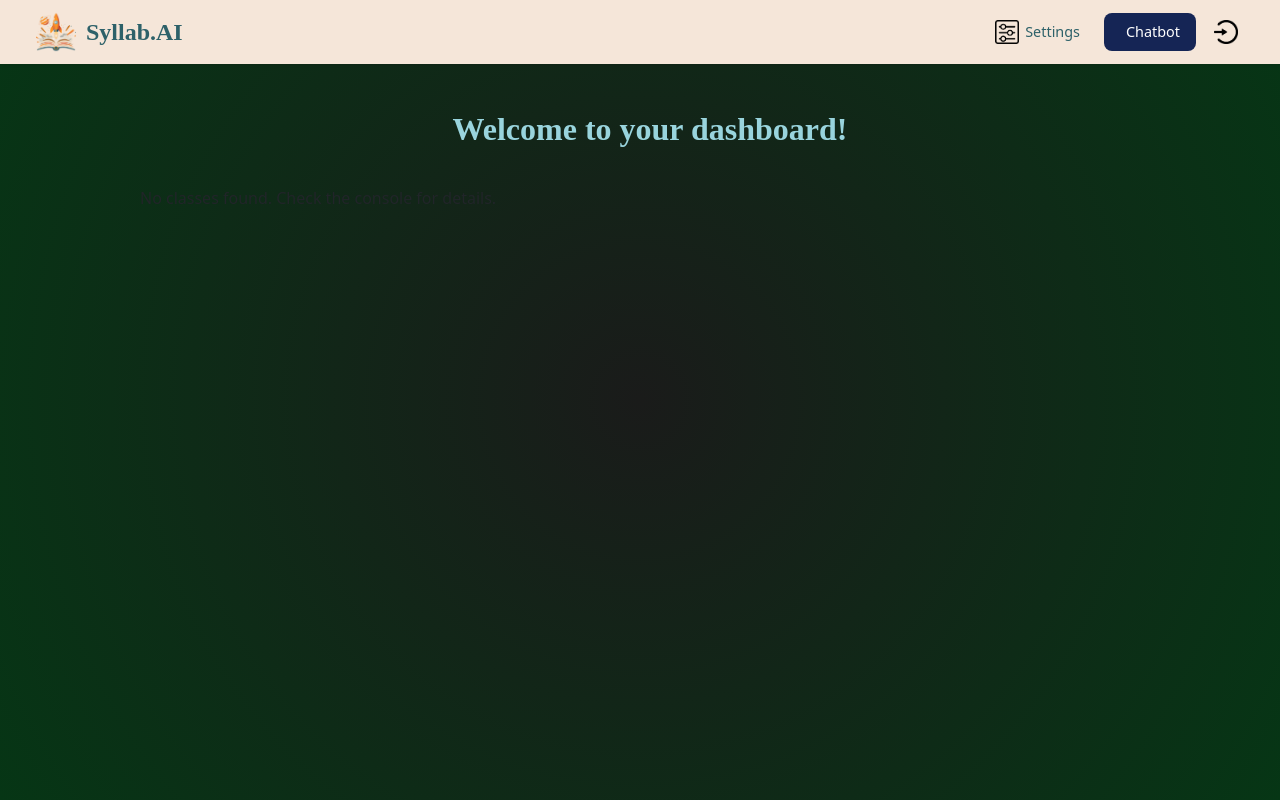
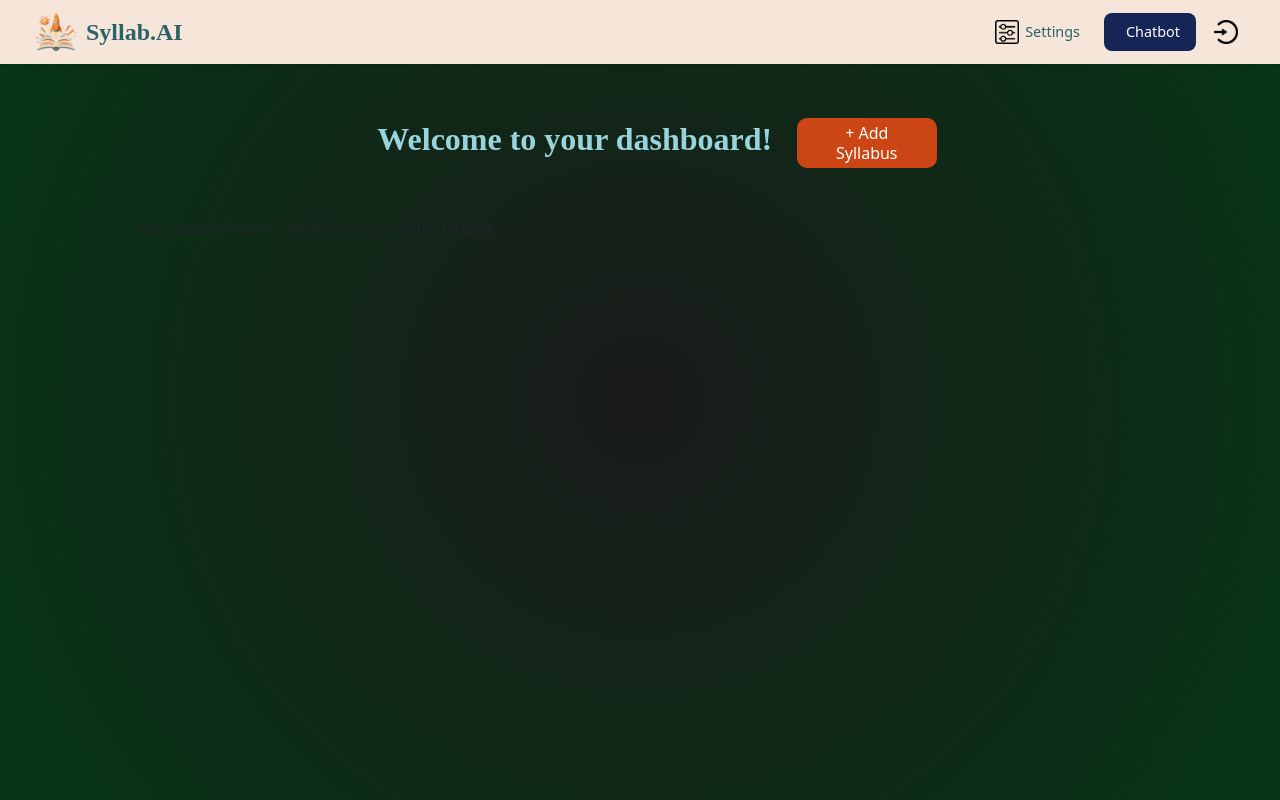
Before and after one commit to akki-g/large_proj, a React (Vite) app in the folder frontend/: page /main in a window 1280 px wide. Built offline with nearby package versions, Linux system fonts and the light colour scheme; a web font is replaced by a local one.

Commit message:
Adding button to main

```diff
--- a/frontend/src/pages/MainPage.css
+++ b/frontend/src/pages/MainPage.css
@@ -42,36 +42,54 @@ html, body {
 /* Styling for the page title */
 .main-page__header {
   font-family: 'DynaPuff', cursive;
-  font-size: 2rem;
+  font-size: 2rem !important;
   font-weight: bold;
   color: #99d4dd;
   text-align: center;
   width: 100%;
   padding-left: 20px;
-  padding-top: 10px;
+  padding-top: 20px;
   padding-bottom: 20px;
 }
-
-/* Styling for the Add Syllabus Button (Fixed at the bottom right) */
-.main-page__add-syllabus-container {
-  position: fixed;
-  bottom: 20px;
-  right: 20px;
-  z-index: 100; /* Ensure it stays above other elements */
+/* Styling for the Add Syllabus Button (Directly Next to Welcome Message) */
+.main-page__header-container {
+  display: flex;
+  align-items: center; /* Align vertically */
+  justify-content: flex-start; /* Align items to the left */
+  margin-bottom: 20px;
 }
 
+.main-page__header {
+  margin-right: 10px; /* Add space between the header and button */
+  font-size: 24px;
+  font-weight: bold;
+}
+
+/* Button Styling */
 .main-page__add-syllabi-btn {
-  background-color:#cc4514;
+  background-color: #cc4514;
   color: white;
   border: none;
-  padding: 10px 20px;
+  padding: 20px 30px;
   font-size: 16px;
-  border-radius: 5px;
+  border-radius: 10px; /* Rounded button */
   cursor: pointer;
+  height: 50px; /* Match button height to the text */
+  line-height: 20px;
+  display: flex;
+  align-items: center; /* Align button text vertically */
 }
 
 .main-page__add-syllabi-btn:hover {
-  background-color: #16163d;
+  background-color: #b33b0f;
+}
+
+/* Styling for the Welcome Header */
+.main-page__header-container {
+  display: flex;
+  justify-content: space-between;
+  align-items: center;
+  margin-bottom: 20px;
 }
 
 .main-page__class-name{
--- a/frontend/src/pages/MainPage.tsx
+++ b/frontend/src/pages/MainPage.tsx
@@ -49,11 +49,25 @@ const MainPage: React.FC = () => {
     navigate(`/course/${classID}`);
   };
 
+  const handleSyllabusClick = () => {
+    navigate('/upload');
+  };
+
   return (
     <div>
       <NavBar />
       <div className="main-page__container">
-        <h1 className="main-page__header">Welcome to your dashboard!</h1>
+        {/* Header and Syllabus Button Container */}
+        <div className="main-page__header-container">
+          <h1 className="main-page__header">Welcome to your dashboard!</h1>
+          {/* Syllabus Button */}
+          <button
+            className="main-page__add-syllabi-btn"
+            onClick={handleSyllabusClick}
+          >
+            + Add Syllabus
+          </button>
+        </div>
         <div className="main-page__content-container">
           {classes.length > 0 ? (
             classes.map((classItem: ClassData) => (
@@ -76,6 +90,5 @@ const MainPage: React.FC = () => {
       </div>
     </div>
   );
-};
-
+}
 export default MainPage;
```
